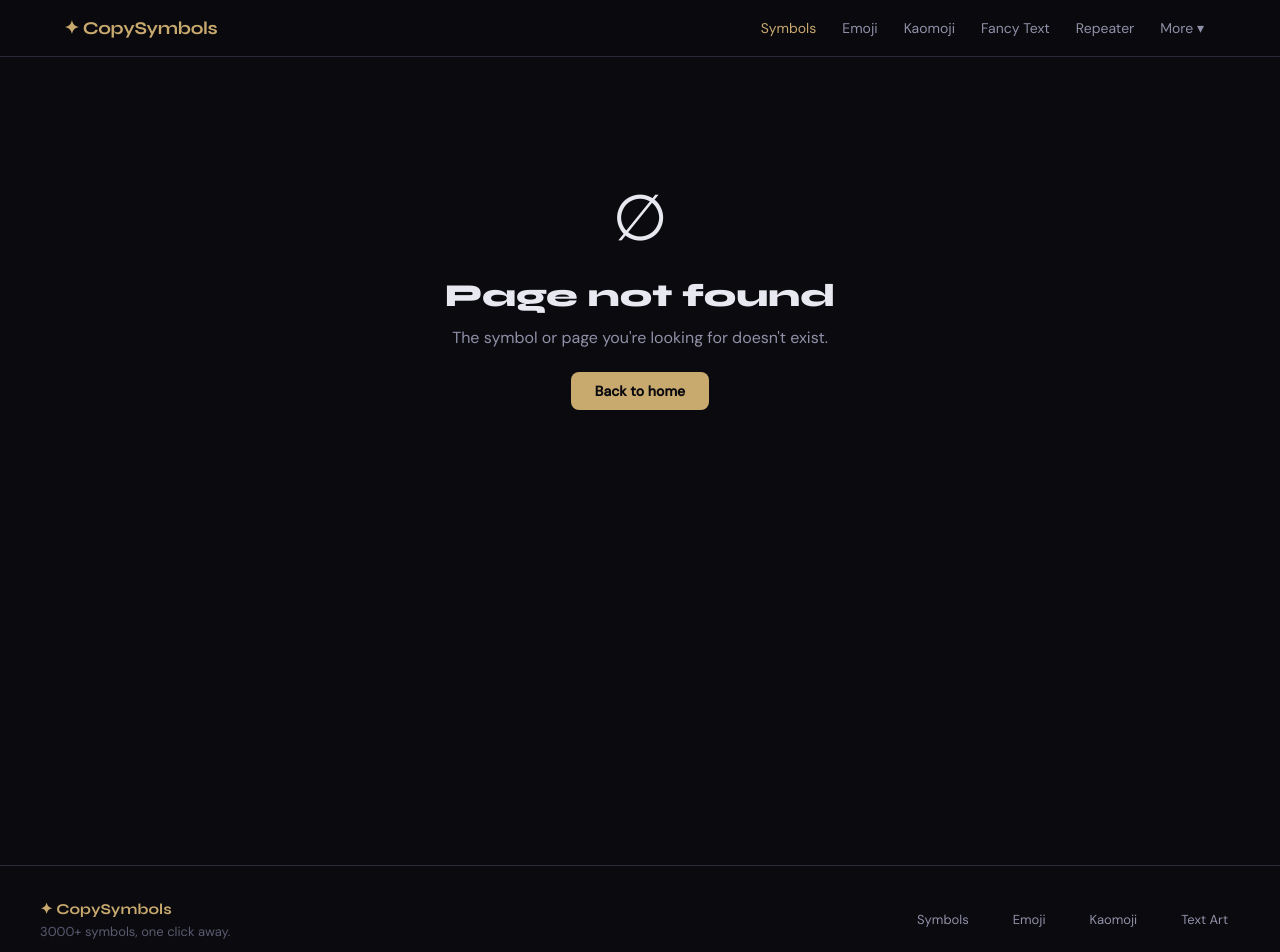
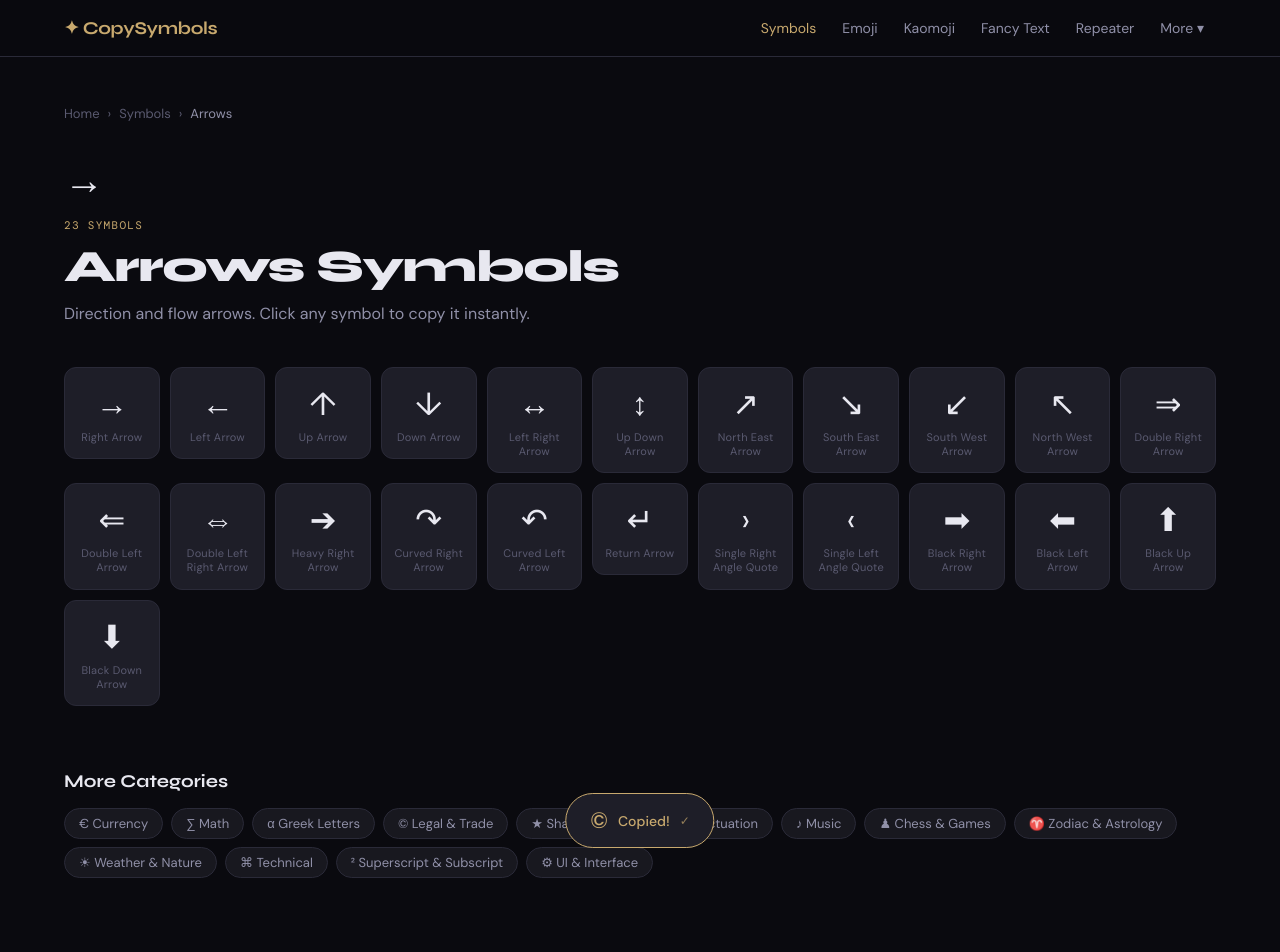
Before and after one commit to bsjuilla/copysymbols, a Next.js app: page /symbols/arrows in a window 1280 px wide. Before the commit this address had no page. Shown: the top 952 px of the page. Built offline with nearby package versions, Linux system fonts and the light colour scheme; a web font is replaced by a local one.

Commit message:
Create page.tsx

```diff
--- /dev/null
+++ b/src/app/symbols/[category]/page.tsx
@@ -0,0 +1,73 @@
+import { notFound } from "next/navigation";
+import { categories, getSymbolsByCategory } from "@/data/symbols";
+import CopyToast from "@/components/CopyToast";
+import SymbolCard from "@/components/SymbolCard";
+import Link from "next/link";
+import type { Metadata } from "next";
+
+export const dynamic = "force-dynamic";
+
+interface Props {
+  params: { category: string };
+}
+
+export async function generateMetadata({ params }: Props): Promise<Metadata> {
+  const cat = categories.find(c => c.id === params.category);
+  if (!cat) return {};
+  return {
+    title: `${cat.name} Symbols — Copy & Paste`,
+    description: `Copy and paste ${cat.name.toLowerCase()} symbols. Click any symbol to copy instantly.`,
+  };
+}
+
+export default function CategoryPage({ params }: Props) {
+  const cat = categories.find(c => c.id === params.category);
+  if (!cat) notFound();
+
+  const catSymbols = getSymbolsByCategory(params.category);
+
+  return (
+    <>
+      <CopyToast />
+      <div style={{ maxWidth: 1200, margin: "0 auto", padding: "48px 24px" }}>
+
+        <div style={{ display: "flex", gap: 8, alignItems: "center", marginBottom: 32, fontSize: 13, color: "var(--text3)" }}>
+          <Link href="/" style={{ color: "var(--text3)", textDecoration: "none" }}>Home</Link>
+          <span>›</span>
+          <Link href="/symbols" style={{ color: "var(--text3)", textDecoration: "none" }}>Symbols</Link>
+          <span>›</span>
+          <span style={{ color: "var(--text2)" }}>{cat.name}</span>
+        </div>
+
+        <div style={{ marginBottom: 40 }}>
+          <div style={{ fontSize: "2.5rem", marginBottom: 12 }}>{cat.icon}</div>
+          <div className="section-label">{catSymbols.length} symbols</div>
+          <h1 className="font-display" style={{ fontSize: "clamp(1.8rem, 4vw, 2.8rem)", fontWeight: 800, letterSpacing: "-0.03em", color: "var(--text)", marginBottom: 8 }}>
+            {cat.name} Symbols
+          </h1>
+          <p style={{ fontSize: 16, color: "var(--text2)", lineHeight: 1.6 }}>
+            {cat.description}. Click any symbol to copy it instantly.
+          </p>
+        </div>
+
+        <div className="symbols-grid" style={{ marginBottom: 64 }}>
+          {catSymbols.map(s => (
+            <SymbolCard key={s.id} symbol={s.symbol} name={s.name} id={s.id} />
+          ))}
+        </div>
+
+        <section>
+          <h2 className="font-display" style={{ fontSize: 18, fontWeight: 700, color: "var(--text)", marginBottom: 16 }}>More Categories</h2>
+          <div style={{ display: "flex", gap: 8, flexWrap: "wrap" }}>
+            {categories.filter(c => c.id !== params.category).map(c => (
+              <Link key={c.id} href={`/symbols/${c.id}`} className="cat-pill">
+                {c.icon} {c.name}
+              </Link>
+            ))}
+          </div>
+        </section>
+
+      </div>
+    </>
+  );
+}
```
